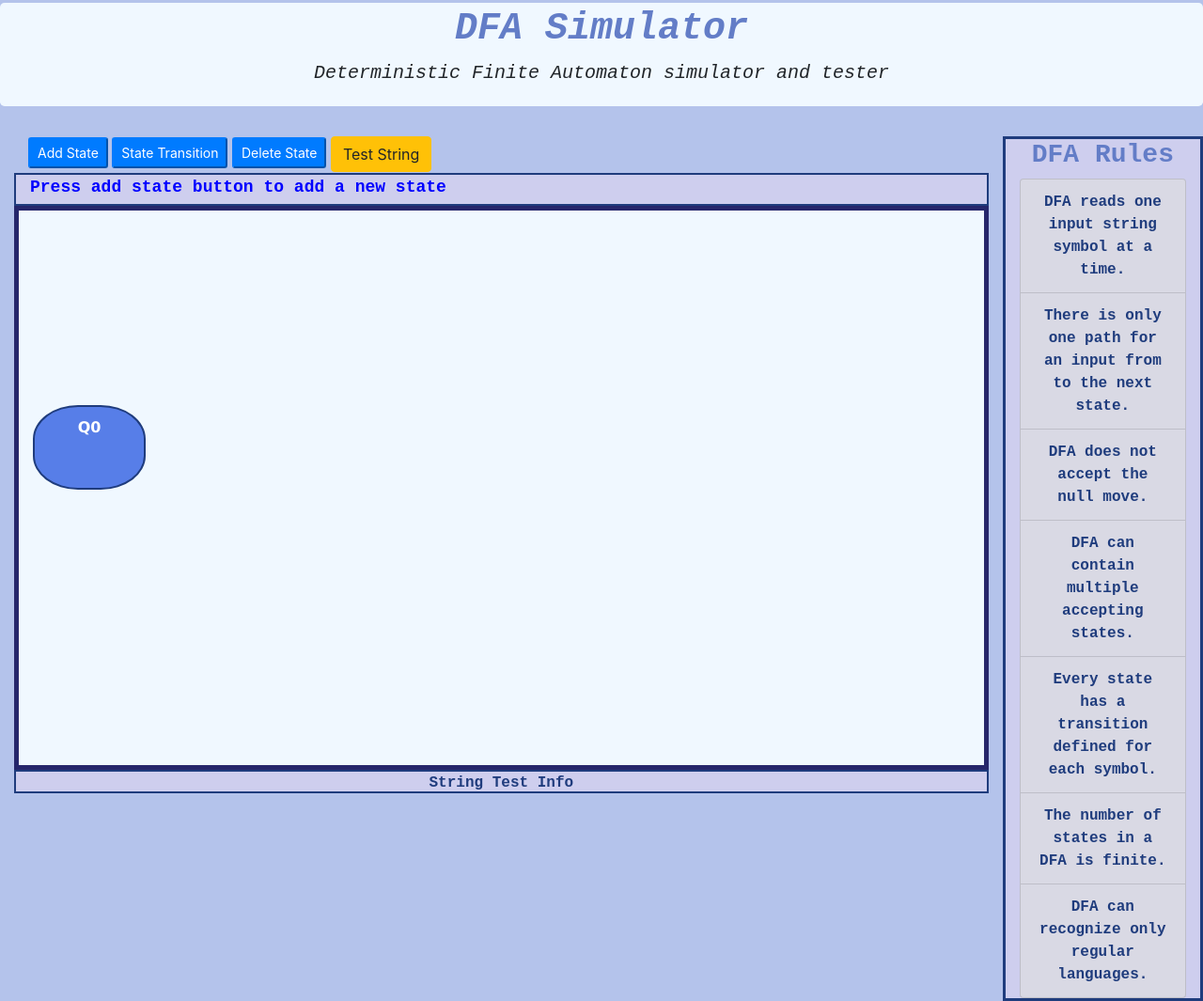
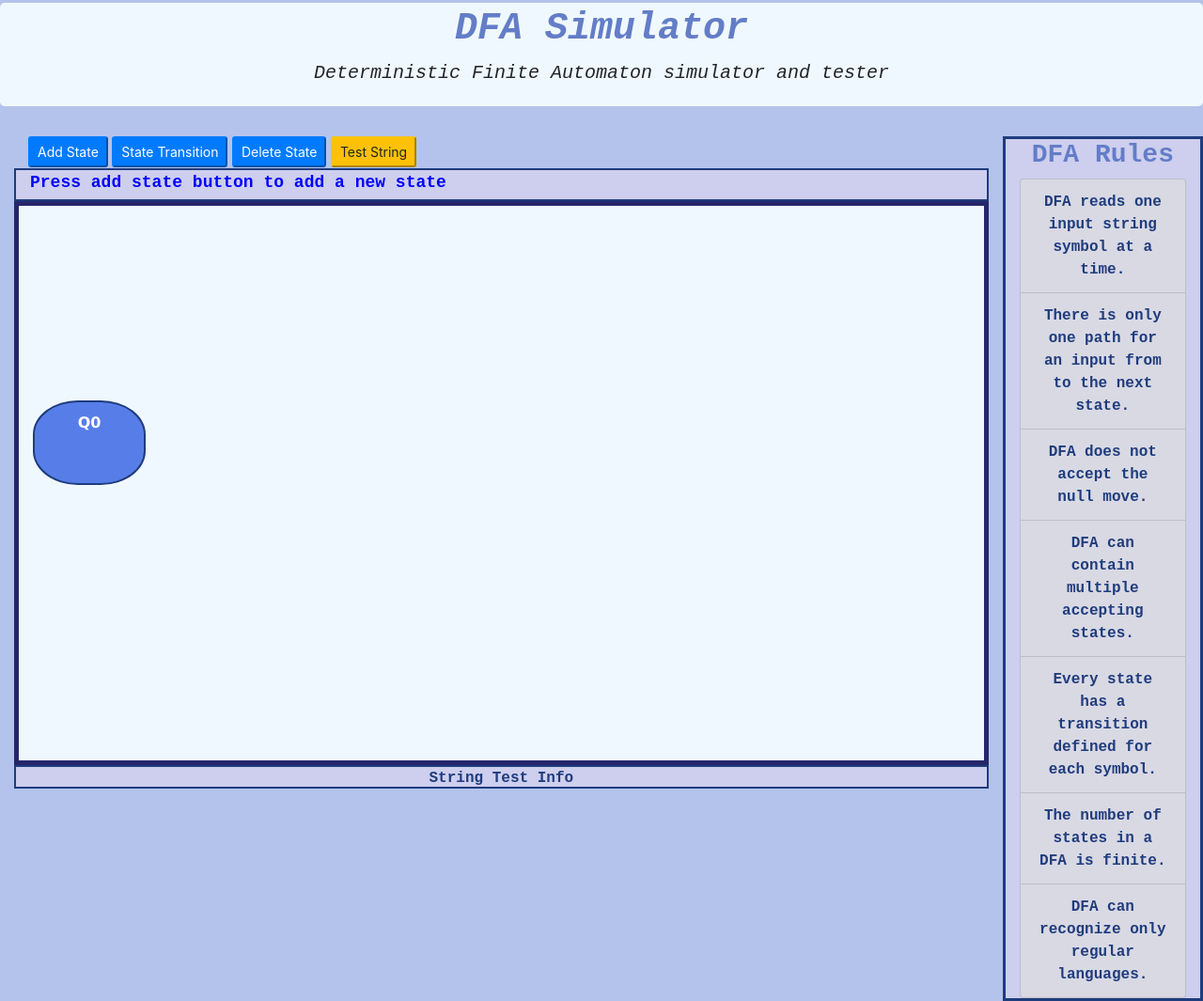
Before and after one commit to mumer-ali/DFA-Simulator, a plain HTML site: page index.html in a window 1280 px wide. Shown: the top 1065 px of the page at 94% size. Drawn offline with Linux system fonts and the light colour scheme.

Commit message:
Updated simulator.js

```diff
--- a/index.html
+++ b/index.html
@@ -55,7 +55,7 @@
             <input
               type="button"
               id="test-btn"
-              class="btn btn-warning"
+              class="btn-sm btn-warning"
               value="Test String"
             />
           </div>
```
